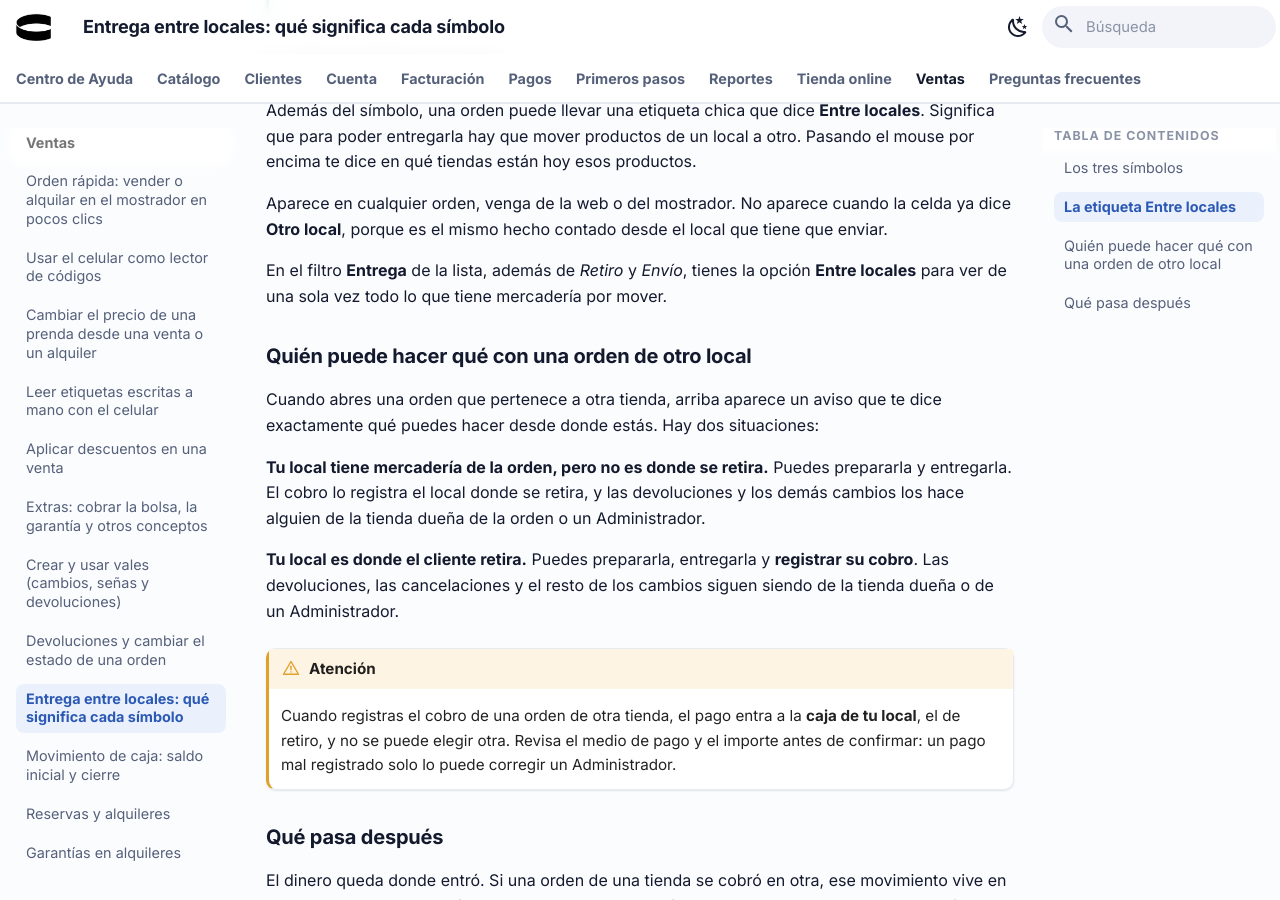
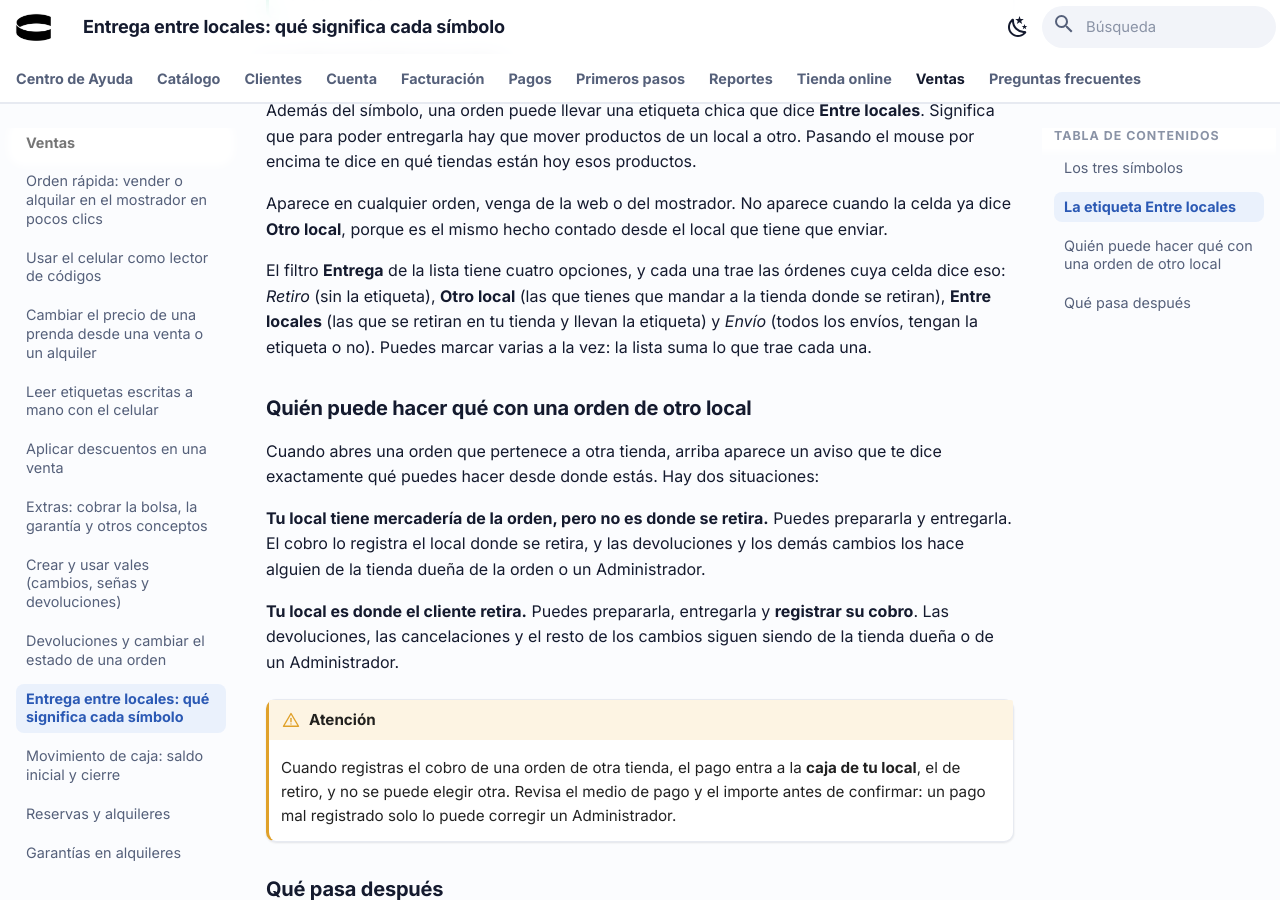
Before and after one commit to CircularSoftware/sc-docs, an MkDocs documentation site: the page built from docs/ventas/entrega-entre-locales.md, in a window 1280 px wide and 900 px high, scrolled down 856 px. Built offline with MkDocs 1.6.1 and Material for MkDocs 9.7.7, drawn with Linux system fonts in a browser that asks for light colours.

Commit message:
docs: sync from Notion [skip ci]

```diff
--- a/docs/ventas/entrega-entre-locales.md
+++ b/docs/ventas/entrega-entre-locales.md
@@ -34,7 +34,7 @@ Además del símbolo, una orden puede llevar una etiqueta chica que dice **Entre
 
 Aparece en cualquier orden, venga de la web o del mostrador. No aparece cuando la celda ya dice **Otro local**, porque es el mismo hecho contado desde el local que tiene que enviar.
 
-En el filtro **Entrega** de la lista, además de *Retiro* y *Envío*, tienes la opción **Entre locales** para ver de una sola vez todo lo que tiene mercadería por mover.
+El filtro **Entrega** de la lista tiene cuatro opciones, y cada una trae las órdenes cuya celda dice eso: *Retiro* (sin la etiqueta), **Otro local** (las que tienes que mandar a la tienda donde se retiran), **Entre locales** (las que se retiran en tu tienda y llevan la etiqueta) y *Envío* (todos los envíos, tengan la etiqueta o no). Puedes marcar varias a la vez: la lista suma lo que trae cada una.
 
 ### Quién puede hacer qué con una orden de otro local
 
```
